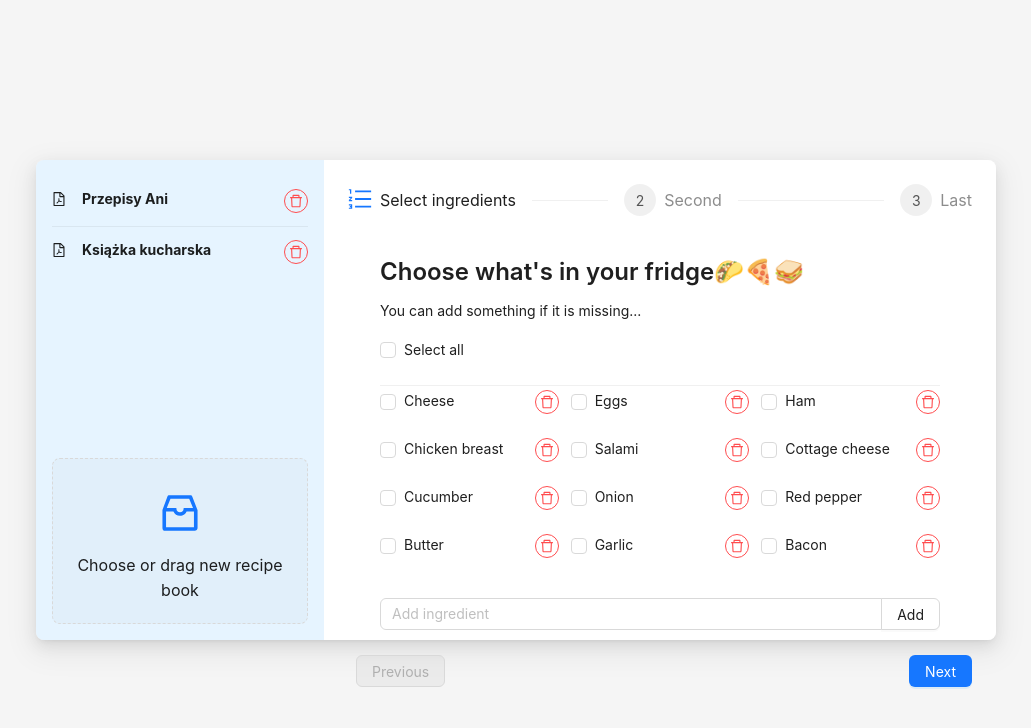
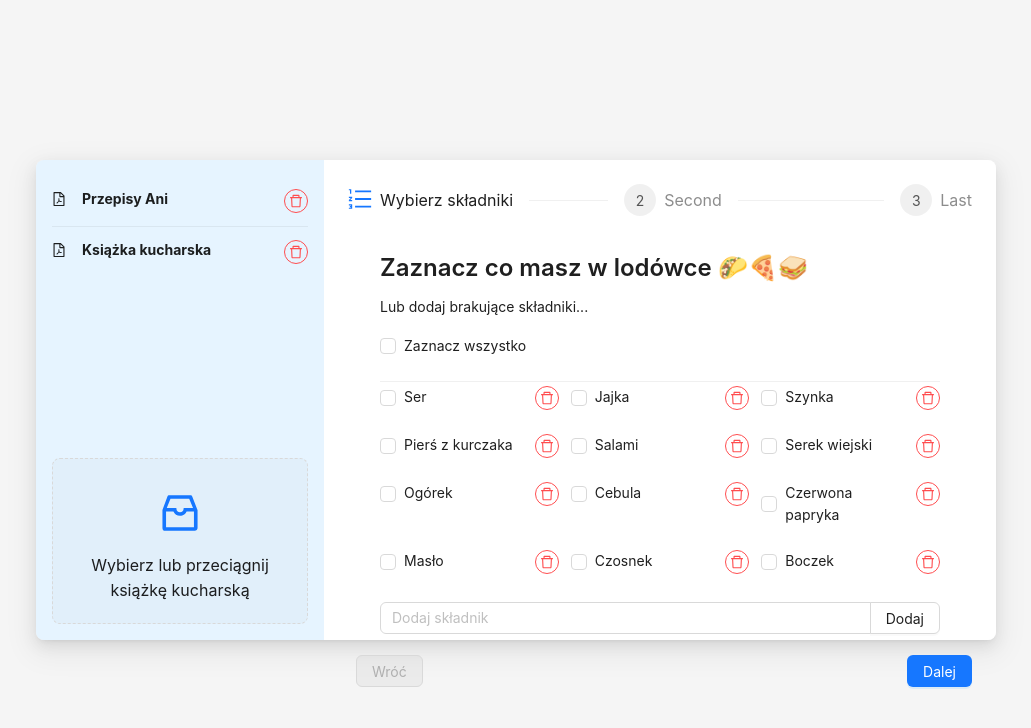
Before and after one commit to amelcer/recipe-helper, a Next.js app: page / in a window 1280 px wide. Shown: the top 728 px of the page, without its empty margins (124-1155 px from the left). Built offline with nearby package versions, Linux system fonts and the light colour scheme.

Commit message:
Translate to polish

```diff
--- a/src/components/stepper/ingredients.tsx
+++ b/src/components/stepper/ingredients.tsx
@@ -6,7 +6,7 @@ import { DeleteOutlined } from '@ant-design/icons';
 import { CheckboxChangeEvent } from 'antd/es/checkbox';
 
 
-const defaultOptions = ['Cheese', 'Eggs', 'Ham', 'Chicken breast', 'Salami', 'Cottage cheese', 'Cucumber', 'Onion', 'Red pepper', 'Butter', 'Garlic', 'Bacon'];
+const defaultOptions = ['Ser', 'Jajka', 'Szynka', 'Pierś z kurczaka', 'Salami', 'Serek wiejski', 'Ogórek', 'Cebula', 'Czerwona papryka', 'Masło', 'Czosnek', 'Boczek'];
 
 
 export default function Ingredients() {
@@ -52,10 +52,10 @@ export default function Ingredients() {
 
     return (
         <>
-            <Typography.Title level={3}>Choose what's in your fridge🌮🍕🥪</Typography.Title>
-            <Typography.Text>You can add something if it is missing...</Typography.Text>
+            <Typography.Title level={3}>Zaznacz co masz w lodówce 🌮🍕🥪</Typography.Title>
+            <Typography.Text>Lub dodaj brakujące składniki...</Typography.Text>
             <br /><br />
-            <Checkbox onChange={handleSelectAll} value="" checked={selected.length === ingredients.length} indeterminate={selected.length > 0 && selected.length !== ingredients.length}>Select all</Checkbox>
+            <Checkbox onChange={handleSelectAll} value="" checked={selected.length === ingredients.length} indeterminate={selected.length > 0 && selected.length !== ingredients.length}>Zaznacz wszystko</Checkbox>
             <Checkbox.Group value={selected} onChange={handleChange}>
                 <List
                     dataSource={ingredients}
@@ -64,8 +64,8 @@ export default function Ingredients() {
                     header={<></>}
                     footer={(
                         <Space.Compact style={{ width: '100%', marginTop: "8px" }}>
-                            <Input placeholder='Add ingredient' value={ingredient} onChange={handleIngredientChange} onKeyDown={handleKeyDown} />
-                            <Button type="default" onClick={handleAddOption}>Add</Button>
+                            <Input placeholder='Dodaj składnik' value={ingredient} onChange={handleIngredientChange} onKeyDown={handleKeyDown} />
+                            <Button type="default" onClick={handleAddOption}>Dodaj</Button>
                         </Space.Compact>
                     )}
                     renderItem={(item) => (
--- a/src/components/stepper/stepper.tsx
+++ b/src/components/stepper/stepper.tsx
@@ -6,7 +6,7 @@ import { OrderedListOutlined } from '@ant-design/icons';
 
 const steps: Array<StepProps & { content: React.ReactNode }> = [
     {
-        title: 'Select ingredients',
+        title: 'Wybierz składniki',
         icon: <OrderedListOutlined />,
         content: <Ingredients />,
     },
@@ -44,16 +44,16 @@ const Stepper: React.FC = () => {
             </Flex>
             <Flex justify='space-between' gap={2}>
                 <Button style={{ margin: '0 8px' }} onClick={() => prev()} disabled={current === 0}>
-                    Previous
+                    Wróć
                 </Button>
                 {current < steps.length - 1 && (
                     <Button type="primary" onClick={() => next()}>
-                        Next
+                        Dalej
                     </Button>
                 )}
                 {current === steps.length - 1 && (
                     <Button type="primary" onClick={() => message.success('Processing complete!')}>
-                        Done
+                        Gotuj
                     </Button>
                 )}
             </Flex>
--- a/src/components/upload/fileList.tsx
+++ b/src/components/upload/fileList.tsx
@@ -23,10 +23,10 @@ const FileList: React.FC = () => (
                     title={item.title}
                 />
                 <Popconfirm
-                    title="Delete the file"
-                    description="Are you sure to delete this file?"
-                    okText="Yes"
-                    cancelText="No"
+                    title="Usuń plik"
+                    description="Czy na pewno chcesz usunąć ten plik?"
+                    okText="Tak"
+                    cancelText="Nie"
                 >
                     <Button danger icon={<DeleteOutlined />} shape="circle" ghost size='small' />
                 </Popconfirm>
--- a/src/components/upload/uploadButton.tsx
+++ b/src/components/upload/uploadButton.tsx
@@ -20,7 +20,7 @@ const UploadButton: React.FC = () => (
     <p className="ant-upload-drag-icon">
       <InboxOutlined />
     </p>
-    <p className="ant-upload-text">Choose or drag new recipe book</p>
+    <p className="ant-upload-text">Wybierz lub przeciągnij książkę kucharską</p>
   </Dragger>
 );
 
```
